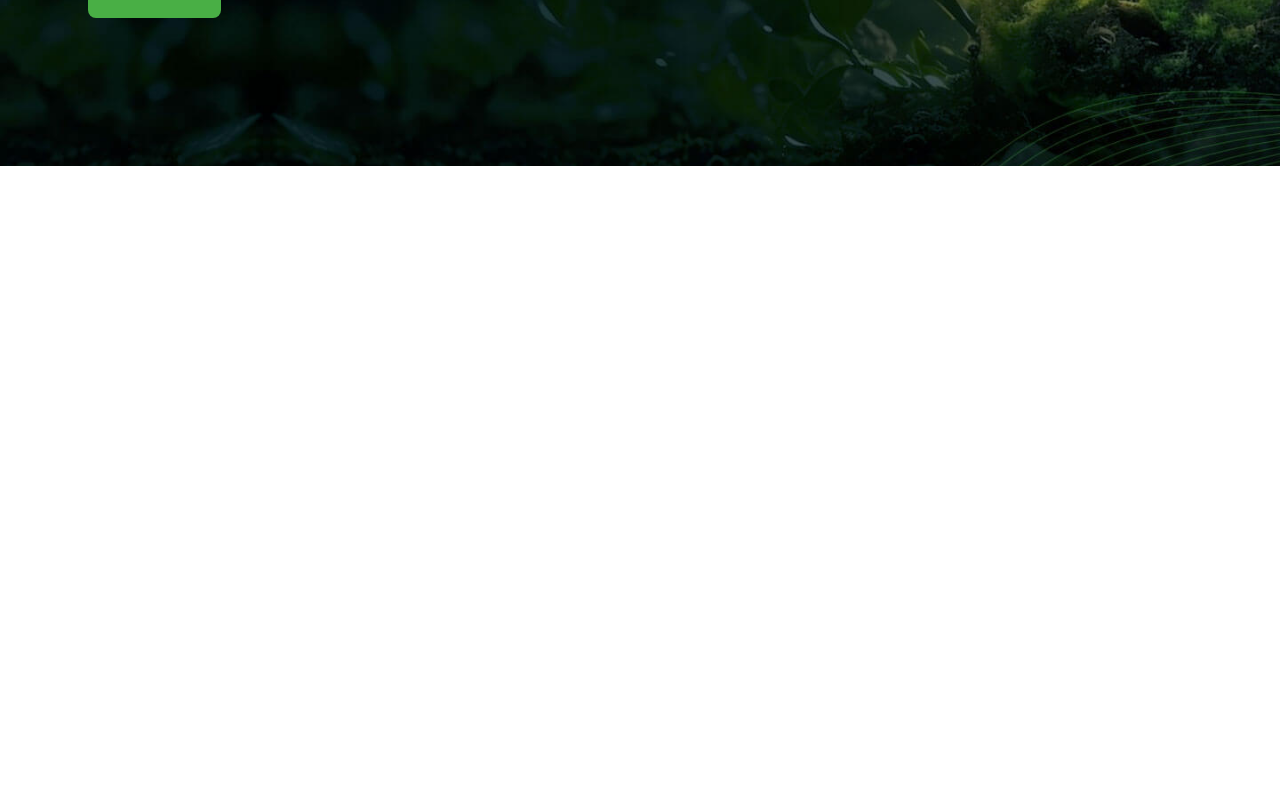
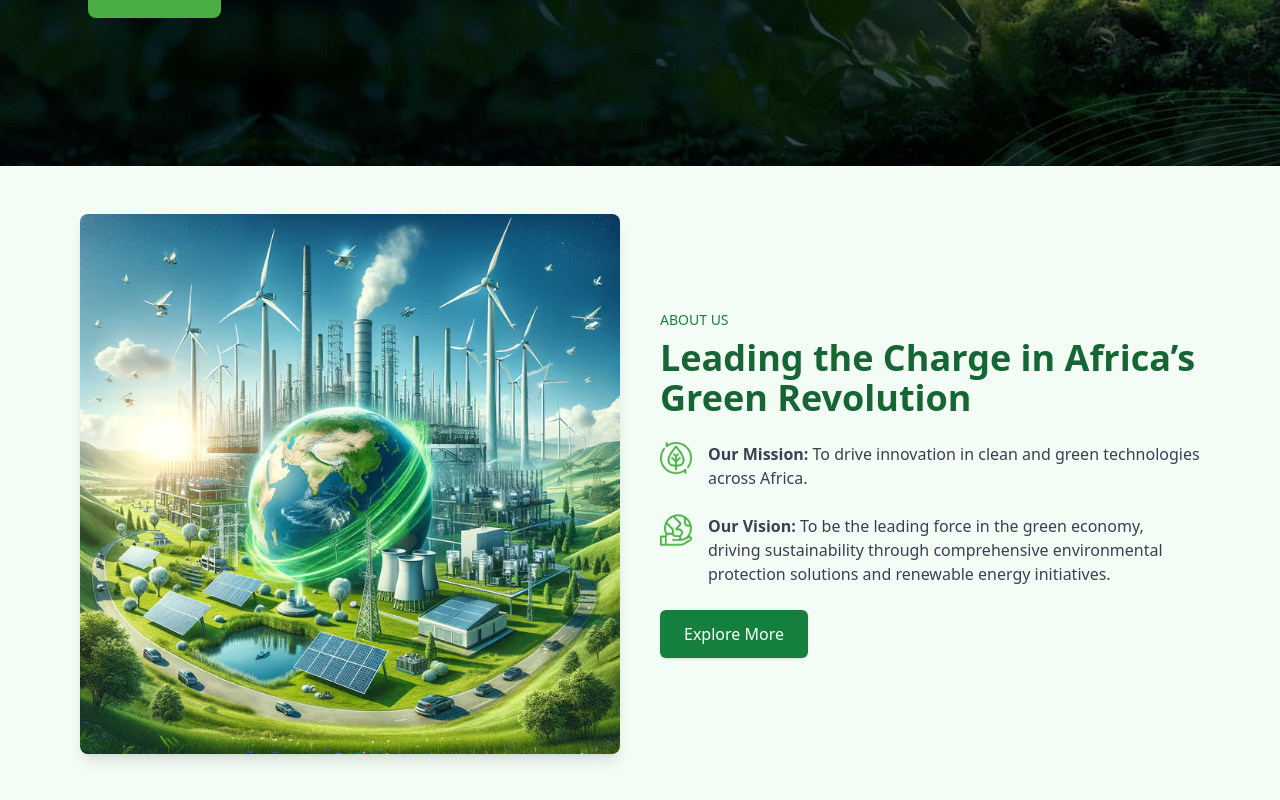
Before and after one commit to voweiro/GreenNigeria, a React (Create React App) app: page / in a window 1280 px wide. Shown: the part 634-1434 px from the top of the page. Before the commit the page ends 938 px from the top, so only its background shows below. Built offline with nearby package versions, Linux system fonts and the light colour scheme.

Commit message:
hero section

```diff
--- /dev/null
+++ b/src/Components/Climate/Climate.jsx
@@ -0,0 +1,55 @@
+
+import climateimage from "../../assets/image/climate-image.png"; // Replace with your image path
+import leave from "../../assets/image/leave.png";
+import earth from "../../assets/image/earth.png";
+
+const Climate = () => {
+  return (
+    <section className="bg-[#f3fdf5] py-12 px-6 sm:px-10 lg:px-20">
+      <div className="container mx-auto flex flex-col md:flex-row items-center gap-10">
+        {/* Image Section */}
+        <div className="md:w-1/2 flex justify-center">
+          <img
+            src={climateimage}
+            alt="Green Revolution"
+            className="rounded-lg shadow-lg max-w-full"
+          />
+        </div>
+
+        {/* Text Section */}
+        <div className="md:w-1/2">
+          <p className="text-green-700 font-medium text-sm uppercase mb-2">
+            About Us
+          </p>
+          <h2 className="text-3xl lg:text-4xl font-bold text-green-800 mb-6">
+            Leading the Charge in Africa’s Green Revolution
+          </h2>
+          <div className="flex items-start gap-4 mb-6">
+            <img src={leave} alt="Mission Icon" className="w-8 h-8" />
+            <p className="text-gray-700">
+              <strong>Our Mission:</strong> To drive innovation in clean and
+              green technologies across Africa.
+            </p>
+          </div>
+          <div className="flex items-start gap-4 mb-6">
+            <img src={earth} alt="Vision Icon" className="w-8 h-8" />
+            <p className="text-gray-700">
+              <strong>Our Vision:</strong> To be the leading force in the green
+              economy, driving sustainability through comprehensive
+              environmental protection solutions and renewable energy
+              initiatives.
+            </p>
+          </div>
+          <a
+            href="#"
+            className="inline-block px-6 py-3 bg-green-700 text-white font-medium rounded-md shadow hover:bg-green-800 transition"
+          >
+            Explore More
+          </a>
+        </div>
+      </div>
+    </section>
+  );
+};
+
+export default Climate;
--- a/src/Page/Home/Home.jsx
+++ b/src/Page/Home/Home.jsx
@@ -1,3 +1,4 @@
+import Climate from "../../Components/Climate/Climate"
 import Hero from "../../Components/Hero/Hero"
 
 
@@ -5,6 +6,7 @@ function Home() {
     return (
       <div>
       <Hero/>
+      <Climate/>
       </div>
 
 
```
